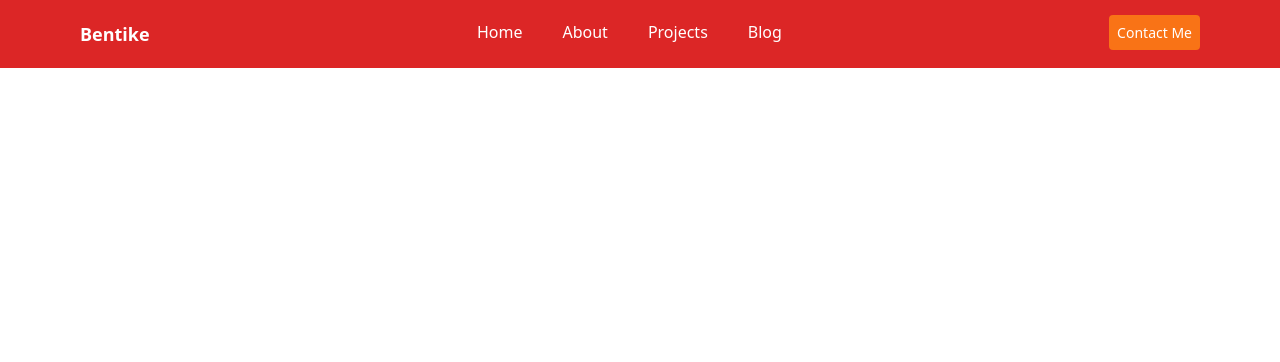
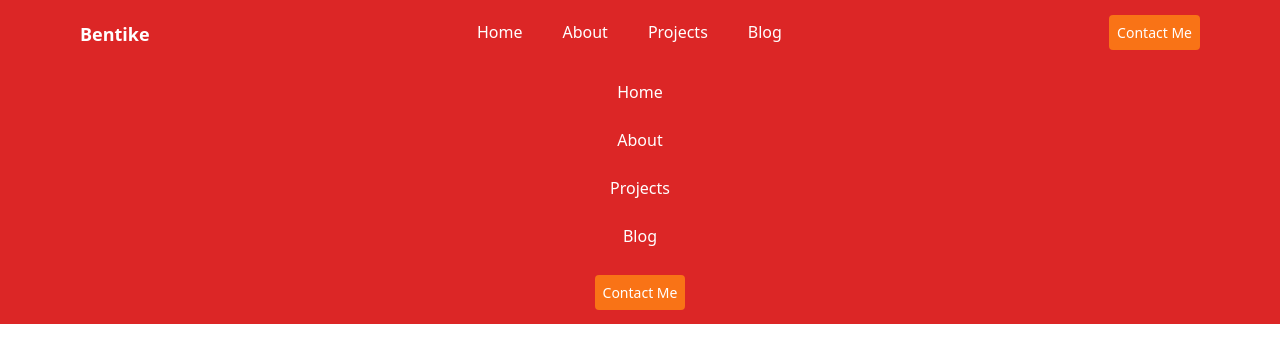
Before and after one commit to Bentike/portfolio-assignment, a website: page public/index.html in a window 1280 px wide. Drawn offline with nearby package versions, Linux system fonts and the light colour scheme.

Commit message:
added mobile navigation

```diff
--- a/public/index.html
+++ b/public/index.html
@@ -32,7 +32,17 @@
             <div class="block md:hidden">
                 <svg xmlns="http://www.w3.org/2000/svg" height="1.5em" viewBox="0 0 448 512"><!--! Font Awesome Free 6.4.0 by @fontawesome - https://fontawesome.com License - https://fontawesome.com/license (Commercial License) Copyright 2023 Fonticons, Inc. --><path d="M0 96C0 78.3 14.3 64 32 64H416c17.7 0 32 14.3 32 32s-14.3 32-32 32H32C14.3 128 0 113.7 0 96zM0 256c0-17.7 14.3-32 32-32H416c17.7 0 32 14.3 32 32s-14.3 32-32 32H32c-17.7 0-32-14.3-32-32zM448 416c0 17.7-14.3 32-32 32H32c-17.7 0-32-14.3-32-32s14.3-32 32-32H416c17.7 0 32 14.3 32 32z"/></svg>
             </div>
-
+        </div>
+        <div class="hidden md:block text-center">
+            <ul class="flex flex-col justify-center">
+                <li class="px-3 m-3"><a class="hover:bg-red-700 py-2 px-2" href="#">Home</a></li>
+                <li class="px-3 m-3"><a class="hover:bg-red-700 py-2 px-2" href="#">About</a></li>
+                <li class="px-3 m-3"><a class="hover:bg-red-700 py-2 px-2" href="#">Projects</a></li>
+                <li class="px-3 m-3"><a class="hover:bg-red-700 py-2 px-2" href="#">Blog</a></li>
+            </ul>
+            <div class="hidden md:block p-5">
+                <a class="bg-orange-500 p-2 text-sm rounded hover:bg-black" href="#">Contact Me</a>
+            </div>
         </div>
     </nav>
 </body>
```
